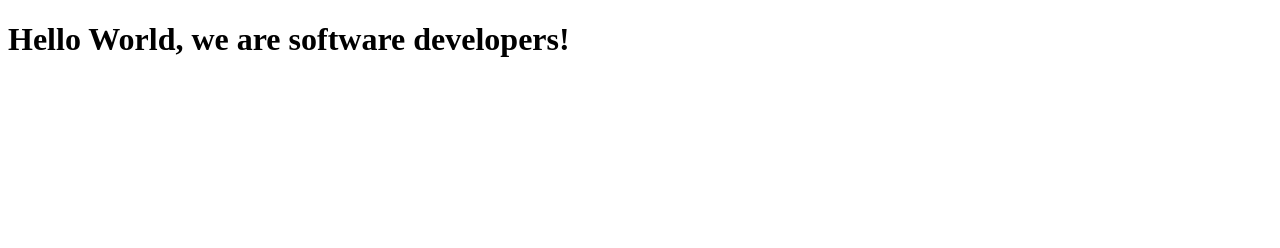
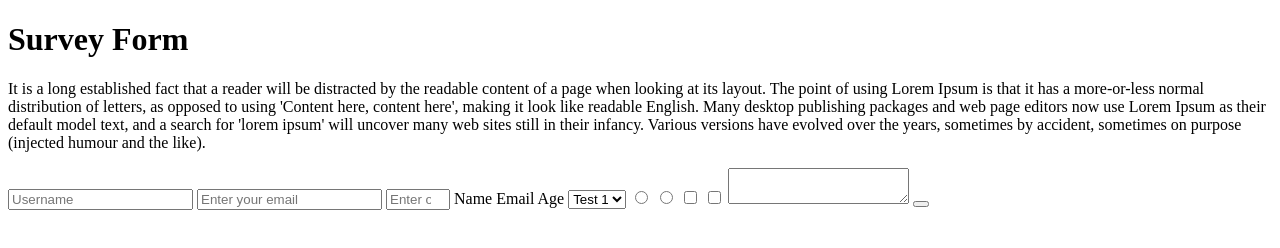
Before and after one commit to apardov/MicroverseTrial2, a plain HTML site: page index.html in a window 1280 px wide. Drawn offline with Linux system fonts and the light colour scheme.

Commit message:
Commit test passed

```diff
--- a/index.html
+++ b/index.html
@@ -7,21 +7,42 @@
   </head>
 
   <body>
-    <h1>Hello World, we are software developers!</h1>
+    <h1 id="title">Survey Form</h1>
+    <p id="description">
+      It is a long established fact that a reader will be distracted by the readable content of a page
+      when looking at its layout. The point of using Lorem Ipsum is that it has a more-or-less normal
+      distribution of letters, as opposed to using 'Content here, content here', making it look like
+      readable English. Many desktop publishing packages and web page editors now use Lorem Ipsum as
+      their default model text, and a search for 'lorem ipsum' will uncover many web sites still in their
+      infancy. Various versions have evolved over the years, sometimes by accident, sometimes on purpose
+      (injected humour and the like).
+
+    </p>
+
+    <form id="survey-form">
+      <input id="name" type="text" required="Input" placeholder="Username">
+      <input id="email" type="email" required="Input" placeholder="Enter your email">
+      <input id="number" type="number" min="5" max="100" placeholder="Enter oyur age">
+      <label id="name-label">Name</label>
+      <label id="email-label">Email</label>
+      <label id="number-label">Age</label>
+      <select id="dropdown">
+        <option value="Test 1"> Test 1</option>
+        <option value="Test 2"> Test 2</option>
+        <option value="Test 3"> Test 3</option>
+      </select>
+      <input type="radio" value="Example 1" name="atribute">
+      <input type="radio" value="Example 2" name="atribute">
+      <input type="checkbox" value="Example 3">
+      <input type="checkbox" value="Example 4">
+      <textarea></textarea>
+      <button id="submit" type="submit">
+
+    </form>
+
+
+
     <script src="https://cdn.freecodecamp.org/testable-projects-fcc/v1/bundle.js"></script>
-
-    <!--
-
-    Hello Camper!
-
-    For now, the test suite only works in Chrome!
-    Please read the README below in the JS Editor before beginning.
-    Feel free to delete this message once you have read it.
-    Good luck and Happy Coding!
-
-    - The freeCodeCamp Team
-
-    -->
     <script  src="js/index.js"></script>
   </body>
 </html>
```
